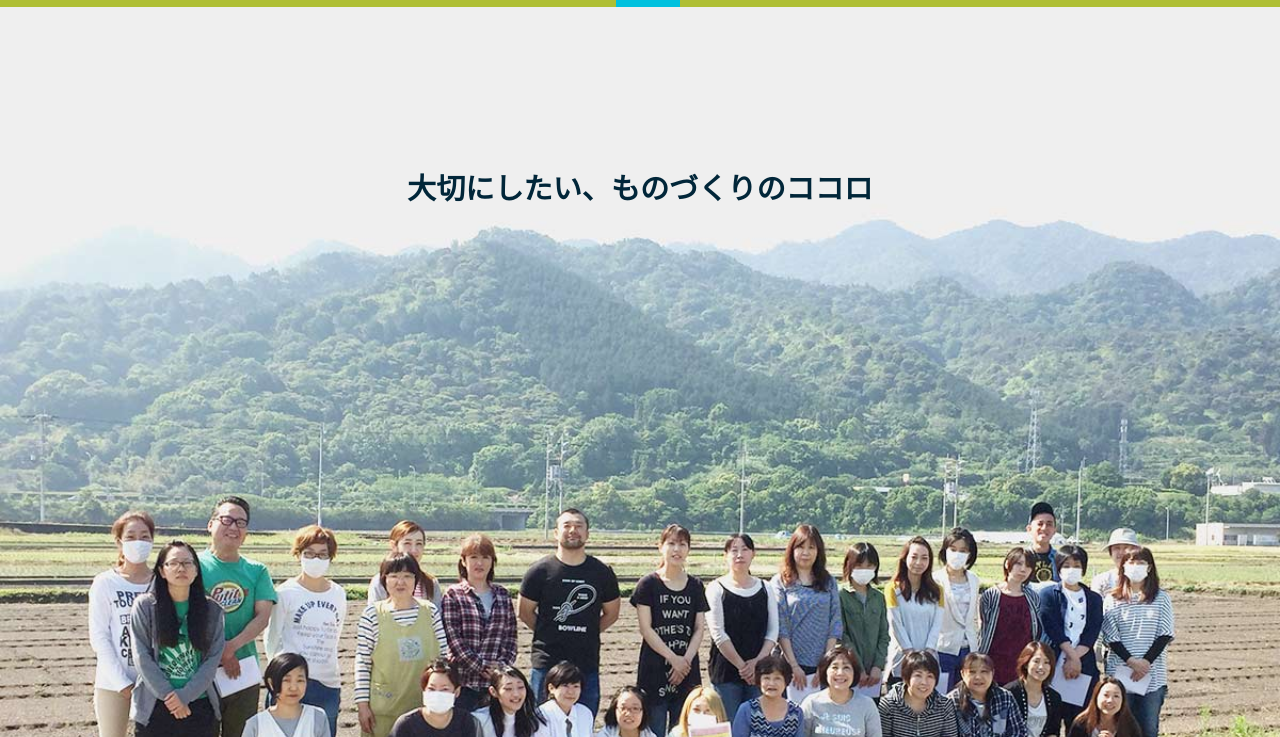
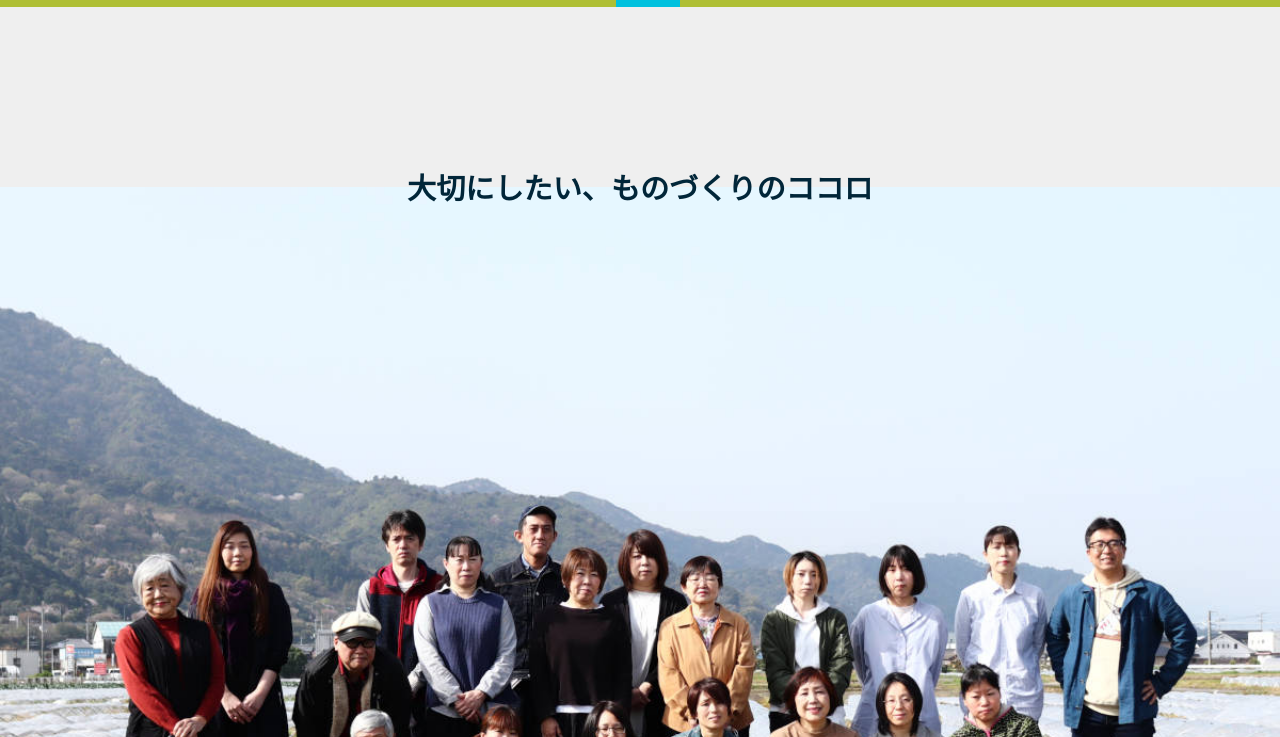
Before and after one commit to creative-jp/creative-jp.github.io, a plain HTML site: page about.html in a window 1280 px wide. Shown: the part 63-800 px from the top of the page. Drawn offline with nearby package versions, Linux system fonts and the light colour scheme; a script that the page names is missing.

Commit message:
Update about.html
Add new staff image link

```diff
--- a/about.html
+++ b/about.html
@@ -63,7 +63,7 @@
 <section id="main" class="about">
 
 	<div class="high-full-width-panel-staff">
-		<img src="images/800-high-staff.jpg" alt="Shimada staff">
+		<img src="images/800-high-staff-new.jpeg" alt="Shimada staff">
 		<div class="about-title">
 			<h1 >大切にしたい、ものづくりのココロ</h1>
 		</div>
```
